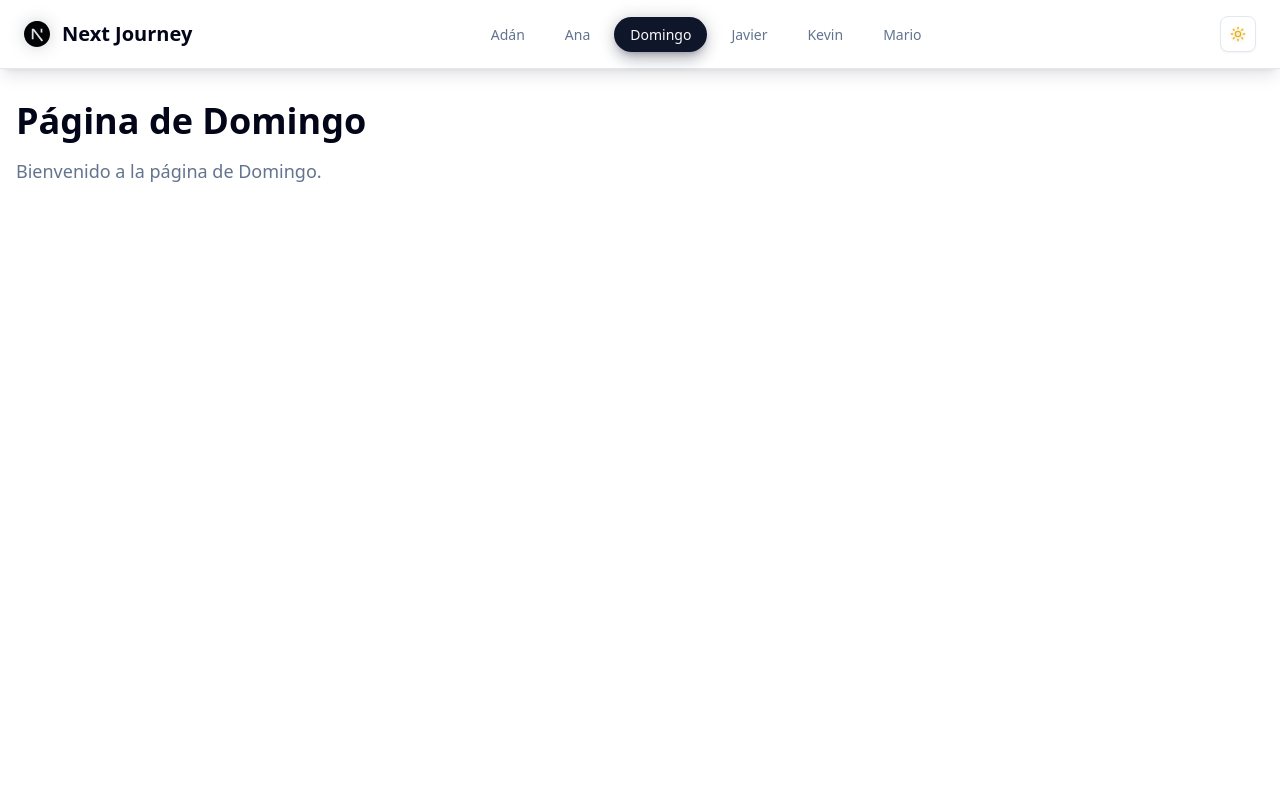
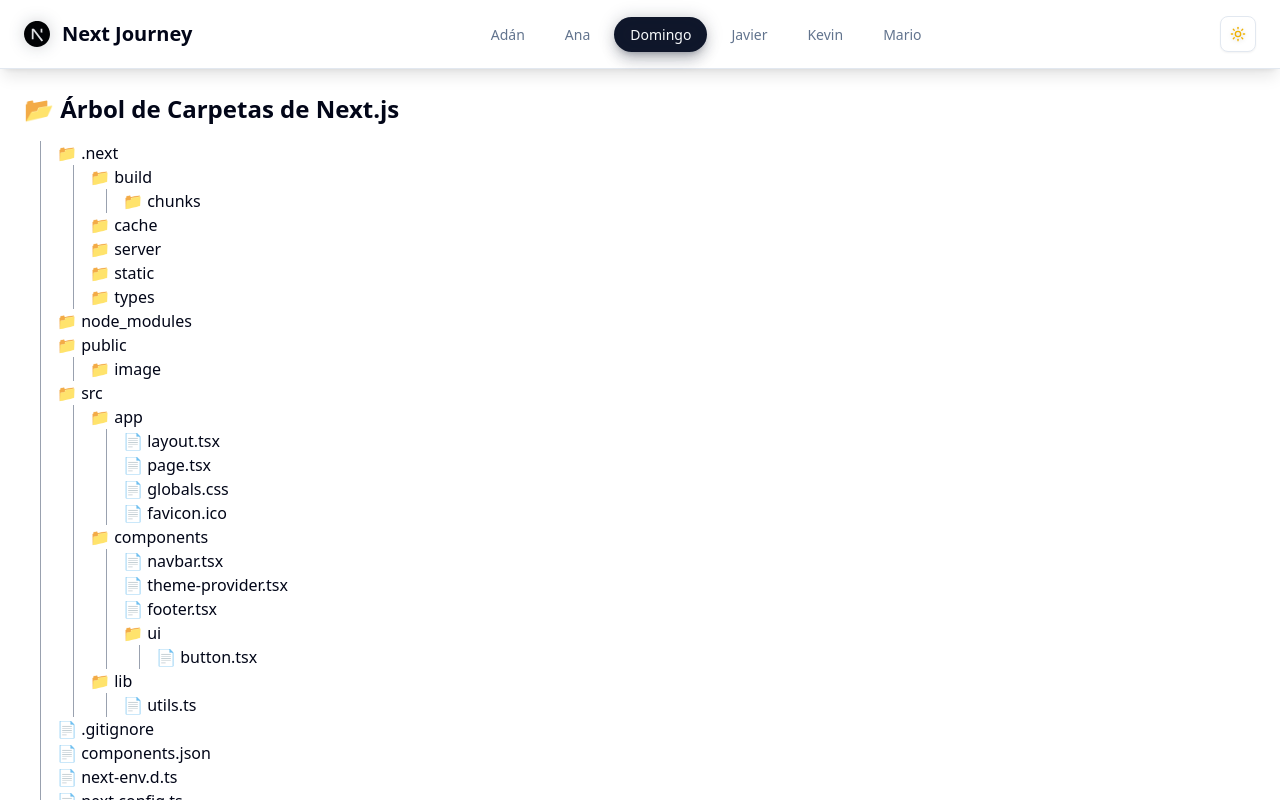
Before and after one commit to NextDew/hello-world-nextjs, a Next.js app: page /domingo in a window 1280 px wide. Shown: the top 800 px of the page. Built offline with nearby package versions, Linux system fonts and the light colour scheme.

Commit message:
feat: Domingo´s page implementation

```diff
--- a/package.json
+++ b/package.json
@@ -13,8 +13,10 @@
     "@radix-ui/themes": "^3.2.1",
     "class-variance-authority": "^0.7.1",
     "clsx": "^2.1.1",
+    "framer-motion": "^12.15.0",
     "lucide-react": "^0.511.0",
     "next": "15.3.2",
+    "next-journey": "file:",
     "next-themes": "^0.4.6",
     "react": "^19.0.0",
     "react-dom": "^19.0.0",
--- a/src/app/domingo/page.tsx
+++ b/src/app/domingo/page.tsx
@@ -1,10 +1,193 @@
-export default function DomingoPage() {
+// app/page.tsx
+"use client";
+import { motion } from "framer-motion";
+import { useState, useRef, useEffect } from "react";
+
+type Node = {
+  id: string;
+  name: string;
+  children?: Node[];
+};
+
+const descriptions: Record<string, string> = {
+  ".next": "Carpeta generada automáticamente por Next.js que contiene la build del proyecto.",
+  "node_modules": "Contiene todas las dependencias instaladas del proyecto.",
+  "public": "Archivos estáticos accesibles públicamente.",
+  "src": "Carpeta raíz del código fuente.",
+  "app": "Contiene las rutas y páginas del App Router.",
+  "components": "Componentes reutilizables de la interfaz.",
+  "ui": "Componentes visuales reutilizables, como botones.",
+  "lib": "Funciones auxiliares (helpers) y lógica compartida.",
+  "layout.tsx": "Define la estructura común de la aplicación.",
+  "page.tsx": "Archivo principal de una página en una ruta.",
+  "globals.css": "Estilos globales de la aplicación.",
+  "README.md": "Documentación básica del proyecto.",
+  "package.json": "Dependencias y scripts del proyecto.",
+  ".gitignore": "Es un archivo que le dice a Git qué archivos o carpetas debe ignorar.",
+  "next-env.d.ts": "Archivo generado automáticamente por Next.js para habilitar soporte de TypeScript y autocompletado en el entorno.",
+  "next.config.ts": "Archivo de configuración principal de Next.js donde puedes personalizar rutas, imágenes, middleware, etc.",
+  "package-lock.json": "Registra las versiones exactas de cada dependencia instalada para asegurar instalaciones consistentes en todos los entornos.",
+  "postcss.config.mjs": "Configura PostCSS, un procesador de CSS usado junto con Tailwind o autoprefixer. .mjs indica que usa módulos ES.",
+  "tsconfig.json": "Archivo de configuración para TypeScript, define cómo se compila tu código.",
+};
+
+const initialTree: Node[] = [
+  {
+    id: "1",
+    name: ".next",
+    children: [
+      { id: "2", name: "build", children: [{ id: "3", name: "chunks", children: [] }] },
+      { id: "4", name: "cache", children: [] },
+      { id: "5", name: "server", children: [] },
+      { id: "6", name: "static", children: [] },
+      { id: "7", name: "types", children: [] },
+    ],
+  },
+  { id: "8", name: "node_modules", children: [] },
+  { id: "9", name: "public", children: [{ id: "10", name: "image", children: [] }] },
+  {
+    id: "11",
+    name: "src",
+    children: [
+      {
+        id: "12",
+        name: "app",
+        children: [
+          { id: "13", name: "layout.tsx" },
+          { id: "14", name: "page.tsx" },
+          { id: "15", name: "globals.css" },
+          { id: "16", name: "favicon.ico" },
+        ],
+      },
+      {
+        id: "17",
+        name: "components",
+        children: [
+          { id: "18", name: "navbar.tsx" },
+          { id: "19", name: "theme-provider.tsx" },
+          { id: "20", name: "footer.tsx" },
+          {
+            id: "21",
+            name: "ui",
+            children: [{ id: "22", name: "button.tsx" }],
+          },
+        ],
+      },
+      { id: "23", name: "lib", children: [{ id: "24", name: "utils.ts" }] },
+    ],
+  },
+  { id: "25", name: ".gitignore" },
+  { id: "26", name: "components.json" },
+  { id: "27", name: "next-env.d.ts" },
+  { id: "28", name: "next.config.ts" },
+  { id: "29", name: "README.md" },
+  { id: "30", name: "package-lock.json" },
+  { id: "31", name: "package.json" },
+  { id: "32", name: "postcss.config.mjs" },
+  { id: "33", name: "tsconfig.json" },
+];
+
+function FolderNode({ node, onSelect }: { node: Node; onSelect: (node: Node) => void }) {
+  const isFile = node.children === undefined;
+  const icon = isFile ? "📄" : "📁";
+
   return (
-    <div className="container mx-auto px-4 py-8">
-      <h1 className="text-4xl font-bold mb-4">Página de Domingo</h1>
-      <p className="text-lg text-muted-foreground">
-        Bienvenido a la página de Domingo.
-      </p>
-    </div>
+    <motion.div
+      layout
+      initial={{ opacity: 0, x: -20 }}
+      animate={{ opacity: 1, x: 0 }}
+      whileTap={{ scale: 0.97, x: 10 }}
+      transition={{ duration: 0.3 }}
+      className="ml-4 border-l border-gray-400 pl-4 cursor-pointer"
+      onClick={(e) => {
+        e.stopPropagation();
+        onSelect(node);
+      }}
+    >
+      {icon} {node.name}
+      <div>
+        {node.children?.map((child) => (
+          <FolderNode key={child.id} node={child} onSelect={onSelect} />
+        ))}
+      </div>
+    </motion.div>
   );
 }
+
+export default function Home() {
+  const [selected, setSelected] = useState<Node | null>(null);
+  const [showInspector, setShowInspector] = useState(true);
+  const cardRef = useRef<HTMLDivElement>(null);
+  const [size, setSize] = useState({ width: 384, height: 300 });
+  const resizing = useRef(false);
+
+  const startResize = (e: React.MouseEvent) => {
+    resizing.current = true;
+    const startX = e.clientX;
+    const startY = e.clientY;
+    const startWidth = size.width;
+    const startHeight = size.height;
+
+    const onMouseMove = (e: MouseEvent) => {
+      if (!resizing.current) return;
+      setSize({
+        width: Math.max(200, startWidth + (e.clientX - startX)),
+        height: Math.max(150, startHeight + (e.clientY - startY)),
+      });
+    };
+
+    const onMouseUp = () => {
+      resizing.current = false;
+      window.removeEventListener("mousemove", onMouseMove);
+      window.removeEventListener("mouseup", onMouseUp);
+    };
+
+    window.addEventListener("mousemove", onMouseMove);
+    window.addEventListener("mouseup", onMouseUp);
+  };
+
+  return (
+    <main className="relative p-6 pr-[22rem]">
+      <h1 className="text-2xl font-bold mb-4">📂 Árbol de Carpetas de Next.js</h1>
+      <div>
+        {initialTree.map((node) => (
+          <FolderNode
+            key={node.id}
+            node={node}
+            onSelect={(node) => {
+              setSelected(node);
+              setShowInspector(true);
+            }}
+          />
+        ))}
+      </div>
+
+      {showInspector && selected && (
+        <motion.div
+          ref={cardRef}
+            drag
+            dragMomentum={false}
+            // className="glow-border fixed top-20 right-20 z-50 cursor-move bg-white border border-gray-300 shadow-2xl p-6 rounded-xl"
+            className="glow-border fixed top-1/2 left-1/2 -translate-x-1/2 -translate-y-1/2 z-50 cursor-move bg-white border border-gray-300 shadow-2xl p-6 rounded-xl"
+            style={{ width: size.width, height: size.height }}
+          >
+
+          <button
+            onClick={() => setShowInspector(false)}
+            className="absolute top-2 right-3 text-gray-600 hover:text-red-500 text-lg font-bold"
+          >
+            ❌
+          </button>
+          <h3 className="text-2xl font-bold text-blue-800 mb-3">📘 {selected.name}</h3>
+          <p className="text-lg font-semibold text-gray-800">
+            {descriptions[selected.name] || "No hay descripción disponible."}
+          </p>
+          <div
+            onMouseDown={startResize}
+            className="absolute bottom-0 right-0 w-4 h-4 bg-gray-400 cursor-se-resize rounded-tr-sm"
+          ></div>
+        </motion.div>
+      )}
+    </main>
+  );
+}
--- a/src/app/globals.css
+++ b/src/app/globals.css
@@ -120,3 +120,23 @@
     @apply bg-background text-foreground;
   }
 }
+
+@keyframes border-glow { /* glow-border dominicus */
+  0% {
+    box-shadow: 0 0 5px #00faff, 0 0 10px #00faff;
+  }
+  50% {
+    box-shadow: 0 0 15px #0ff, 0 0 25px #0ff;
+  }
+  100% {
+    box-shadow: 0 0 5px #00faff, 0 0 10px #00faff;
+  }
+}
+
+.glow-border { /* glow-border dominicus */
+  animation: border-glow 2s ease-in-out infinite;
+  border: 2px solid #00faff;
+  z-index: 1;
+  border-radius: 1rem;
+  overflow: hidden;
+}
```
Also changed, not shown: 1 other file (tests, documents, lock files or other folders).
